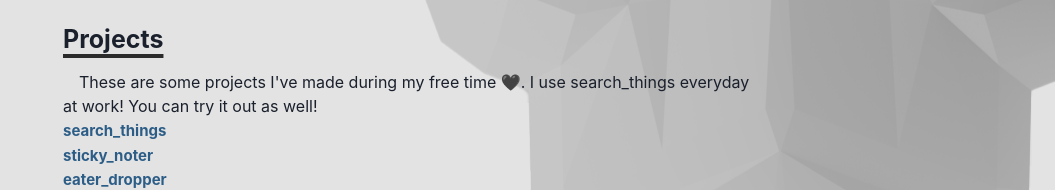
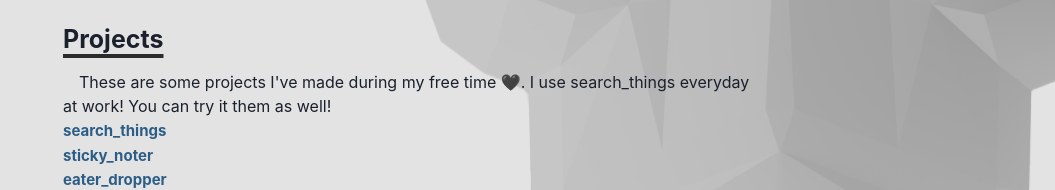
Before and after one commit to GreyTeddy/personal-website, a Next.js app: page / in a window 1280 px wide. Shown: the part 236-426 px from the top of the page, without its empty margins (225-1280 px from the left). Built offline with nearby package versions, Linux system fonts and the light colour scheme.

Commit message:
fixed grammatical error

```diff
--- a/pages/index.tsx
+++ b/pages/index.tsx
@@ -41,7 +41,7 @@ const Page = () => {
                 <Box>
                     <Paragraph>
                         These are some projects I&apos;ve made during my free time {useColorModeValue(<span role="img" aria-label="black-heart">🖤</span>, <span role="img" aria-label="white-heart">🤍</span>)}.
-                        I use search_things everyday at work! You can try it out as well!
+                        I use search_things everyday at work! You can try it them as well!
                     </Paragraph>
                     <List fontWeight={40} >
                         <ProjectListItem href="https://github.com/GreyTeddy/search_things" emoji={<FaSearch />}>
```
